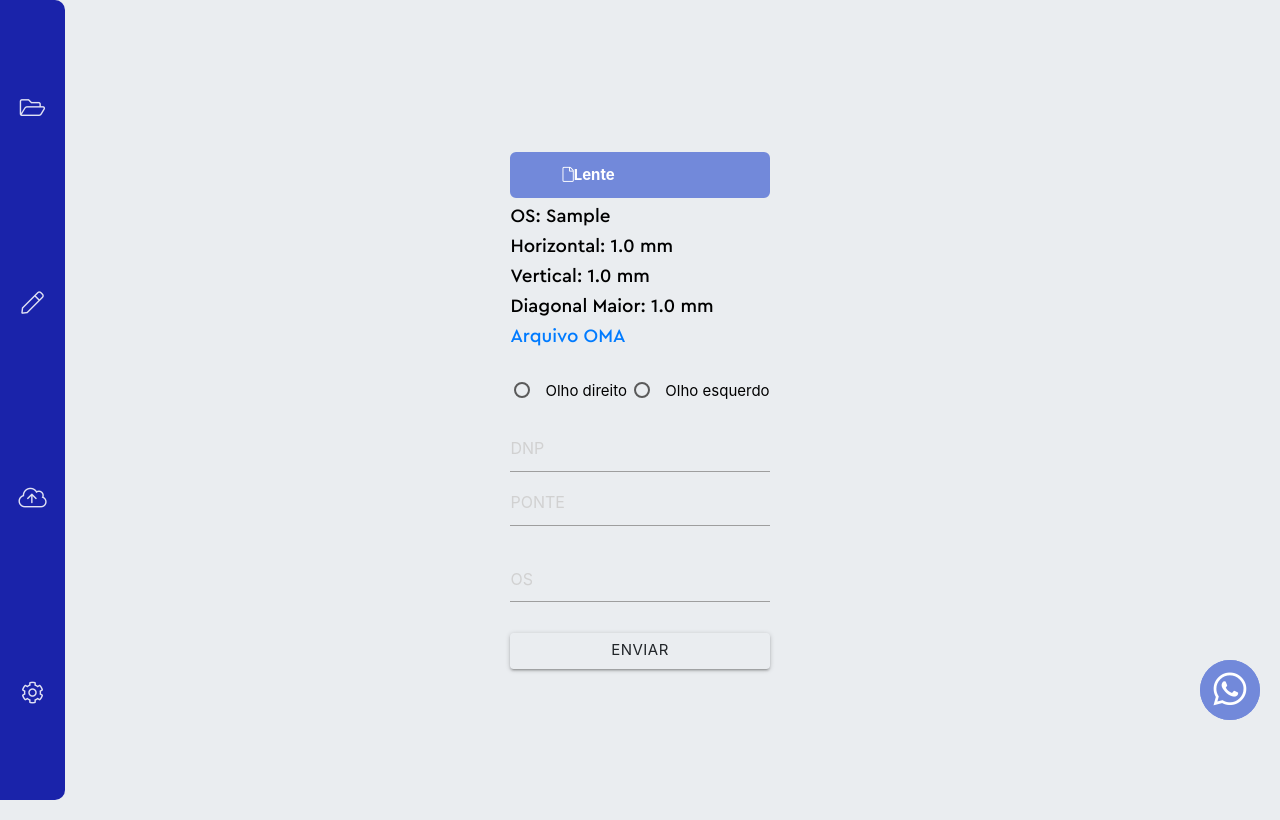
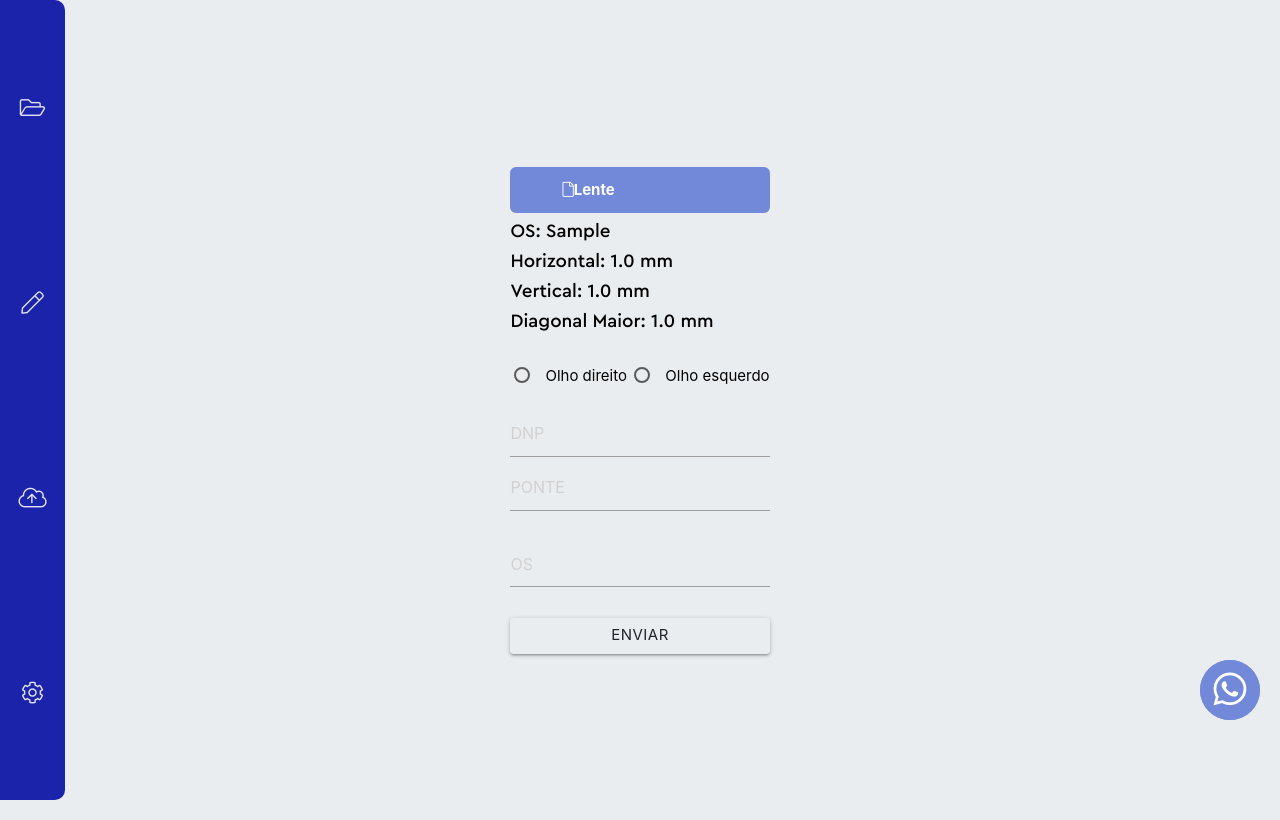
Before and after one commit to andreemidio/measure, a Django app: page /obras/ in a window 1280 px wide. Run offline with Django 3.2, Linux system fonts and the light colour scheme; tables that the repository leaves empty hold one stand-in row (values such as "Sample post"); parts of the project's set-up code (start-up, migrations or seed data) failed here and were passed over; some libraries are stand-ins or nearby versions.

Commit message:
improve code.

```diff
--- a/template/app/obras.html
+++ b/template/app/obras.html
@@ -34,13 +34,6 @@
                                 <h5 placeholder="HORIZONTAL" style="color: black;" id="first_name7" type="text"
                                     class="validate" name="horizontal">Diagonal Maior: {{ medicao.diagonal }}
                                     mm</h5>
-                            </div>
-                        </div>
-                        <div class="input" type="text">
-                            <div>
-                                <h5 placeholder="OMA" style="color: black;" id="first_name7" type="text"
-                                    class="validate" name="horizontal"><a href="{{ medicao.oma_file.url }}" download>Arquivo OMA</a>
-                                </h5>
                             </div>
                         </div>
 
```
